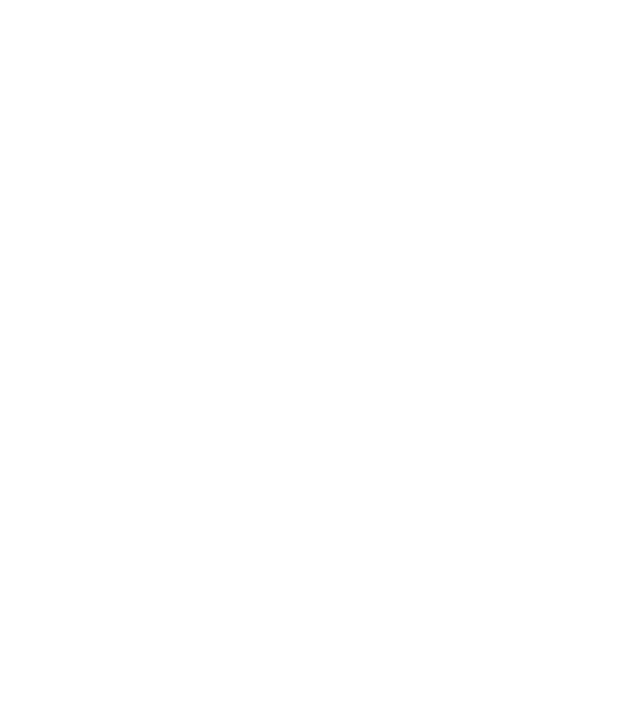
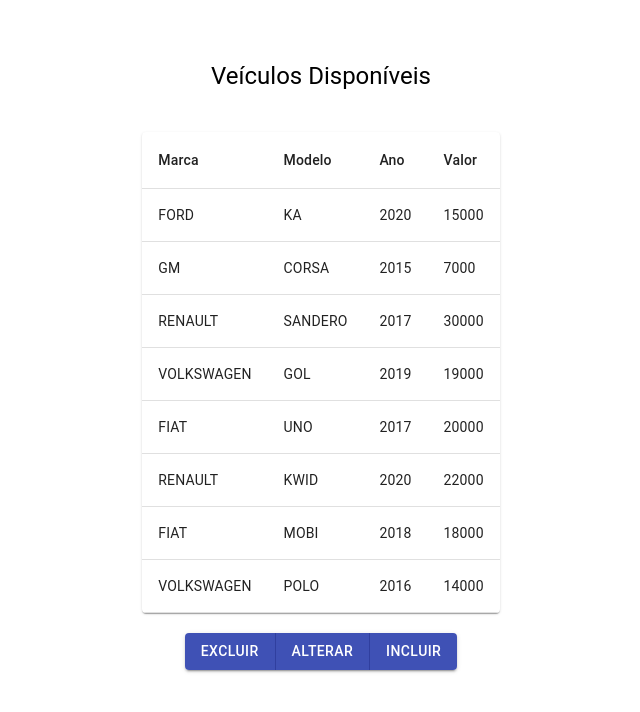
Before and after one commit to CaelumAulas/aceleratw-turma3-grupo3-frontend, a React (Create React App) app: page /lista-veiculos in a window 1280 px wide. Shown: the top 712 px of the page, without its empty margins (319-959 px from the left). Built offline with nearby package versions, Linux system fonts and the light colour scheme.

Commit message:
Create vehicle listing page and route

```diff
--- a/src/App.js
+++ b/src/App.js
@@ -8,6 +8,7 @@
 import { Login } from './pages/Login';
 import { UserForm } from './pages/UserForm';
 import { VehicleForm } from './pages/VehicleForm';
+import { VehicleList } from './pages/VehicleList';
 
 function App() {
   return (
@@ -22,6 +23,9 @@
         <Route path="/cadastro-veiculo">
           <VehicleForm />
         </Route>
+        <Route path="/lista-veiculos">
+          <VehicleList />
+        </Route>
       </Switch>
     </Router>
   );
--- /dev/null
+++ b/src/pages/VehicleList.jsx
@@ -0,0 +1,92 @@
+import React from "react";
+import { makeStyles } from "@material-ui/core/styles";
+import {
+  Grid,
+  Table,
+  TableBody,
+  TableCell,
+  TableContainer,
+  TableHead,
+  TableRow,
+  Paper,
+  Button,
+  ButtonGroup,
+  Typography,
+} from "@material-ui/core";
+
+function createData(marca, modelo, ano, valor) {
+  return { marca, modelo, ano, valor };
+}
+
+const rows = [
+  createData("FORD", "KA", 2020, 15000),
+  createData("GM", "CORSA", 2015, 7000),
+  createData("RENAULT", "SANDERO", 2017, 30000),
+  createData("VOLKSWAGEN", "GOL", 2019, 19000),
+  createData("FIAT", "UNO", 2017, 20000),
+  createData("RENAULT", "KWID", 2020, 22000),
+  createData("FIAT", "MOBI", 2018, 18000),
+  createData("VOLKSWAGEN", "POLO", 2016, 14000),
+];
+
+export function VehicleList() {
+  return (
+    <Grid
+      className="lista-veiculos"
+      container
+      direction="column"
+      alignItems="center"
+      justify="center"
+    >
+      <Typography
+        variant="h5"
+        component="h1"
+        align="center"
+        style={{ marginTop: 60 }}
+      >
+        Veículos Disponíveis
+      </Typography>
+      <Grid item xs={6}>
+        <TableContainer
+          className="lista-veiculos__tabela"
+          component={Paper}
+          style={{ marginTop: 40 }}
+        >
+          <Table>
+            <TableHead>
+              <TableRow>
+                <TableCell align="left">Marca</TableCell>
+                <TableCell align="left">Modelo</TableCell>
+                <TableCell align="left">Ano</TableCell>
+                <TableCell align="left">Valor</TableCell>
+              </TableRow>
+            </TableHead>
+            <TableBody>
+              {rows.map((row) => (
+                <TableRow key={row.name}>
+                  <TableCell align="left">{row.marca}</TableCell>
+                  <TableCell align="left">{row.modelo}</TableCell>
+                  <TableCell align="left">{row.ano}</TableCell>
+                  <TableCell align="left">{row.valor}</TableCell>
+                </TableRow>
+              ))}
+            </TableBody>
+          </Table>
+        </TableContainer>
+      </Grid>
+      <Grid item xs={3}>
+        <ButtonGroup
+          className="lista-veiculos__acoes"
+          variant="contained"
+          color="primary"
+          aria-label="contained primary button group"
+          style={{ marginTop: 20 }}
+        >
+          <Button>Excluir</Button>
+          <Button>Alterar</Button>
+          <Button>Incluir</Button>
+        </ButtonGroup>
+      </Grid>
+    </Grid>
+  );
+}
```
